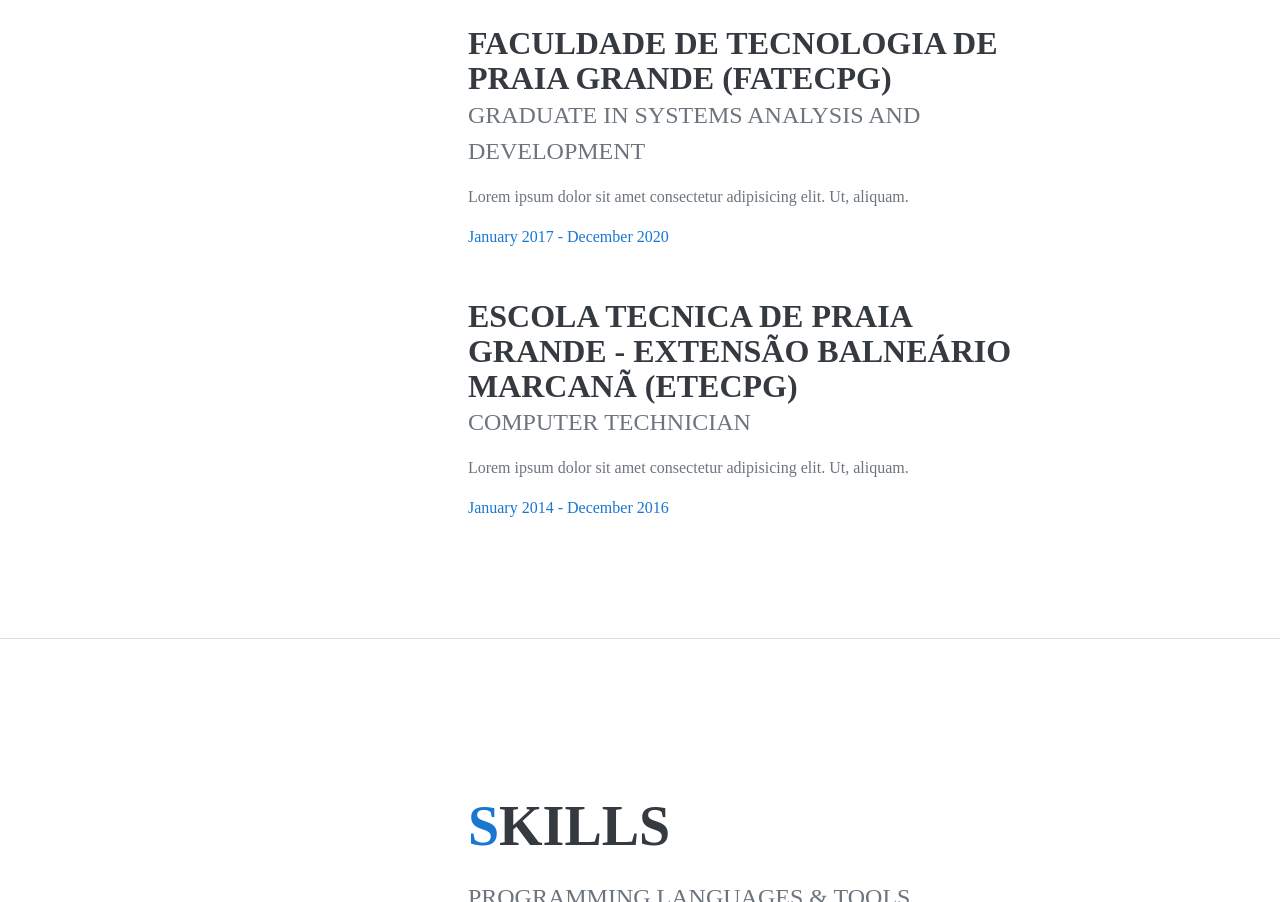
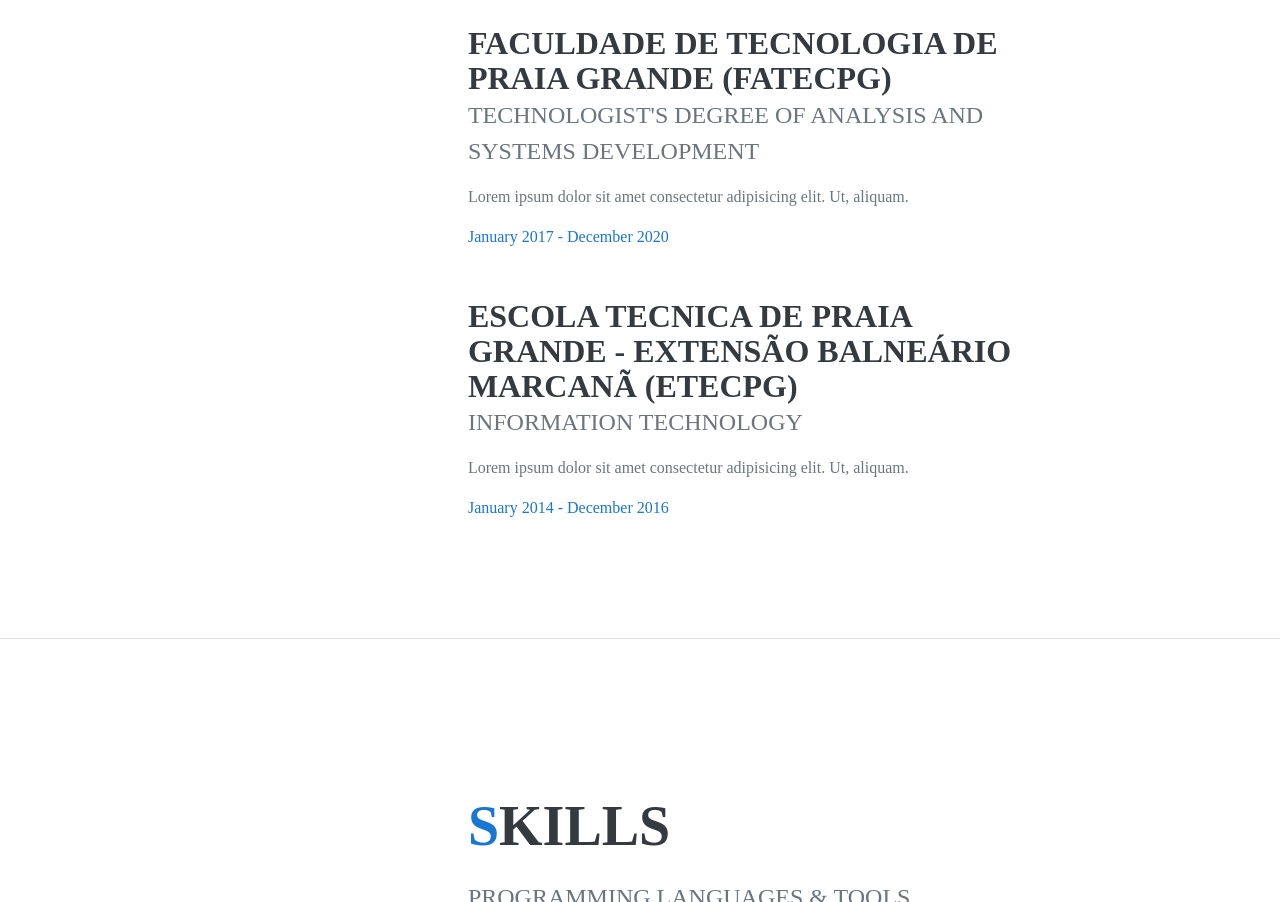
Before and after one commit to mlanes/mlanes.github.io, a website: page index.html in a window 1280 px wide. Shown: the part 2849-3751 px from the top of the page. Drawn offline with nearby package versions, Linux system fonts and the light colour scheme; a web font is replaced by a local one.

Commit message:
fix information about my education

```diff
--- a/index.html
+++ b/index.html
@@ -218,13 +218,13 @@
           <h2 class="header">Education</h2>
           <div class="content">
             <h3>Faculdade de Tecnologia de Praia Grande (FATECPG)</h3>
-            <span class="subheading">Graduate in Systems Analysis and Development</span>
+            <span class="subheading">Technologist's Degree of Analysis and Systems Development</span>
             <p>Lorem ipsum dolor sit amet consectetur adipisicing elit. Ut, aliquam.</p>
             <span class="blue-text text-darken-2">January 2017 - December 2020</span>
           </div>
           <div class="content">
             <h3>Escola Tecnica de Praia Grande - Extensão Balneário Marcanã (ETECPG)</h3>
-            <span class="subheading">Computer Technician</span>
+            <span class="subheading">Information Technology</span>
             <p>Lorem ipsum dolor sit amet consectetur adipisicing elit. Ut, aliquam.</p>
             <span class="blue-text text-darken-2">January 2014 - December 2016</span>
           </div>
```
